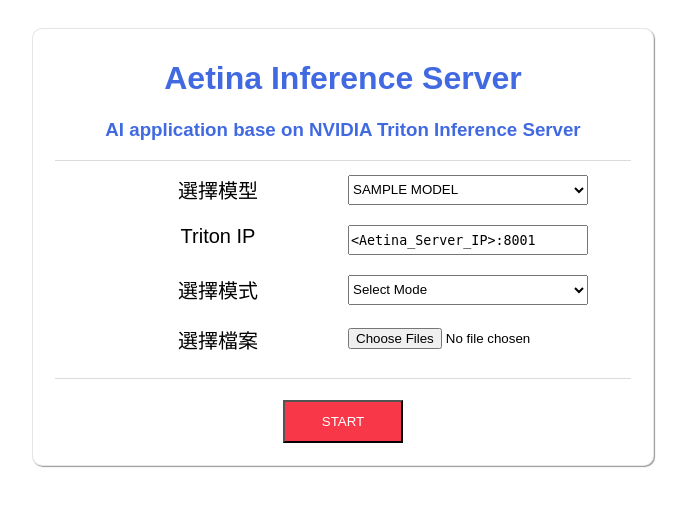
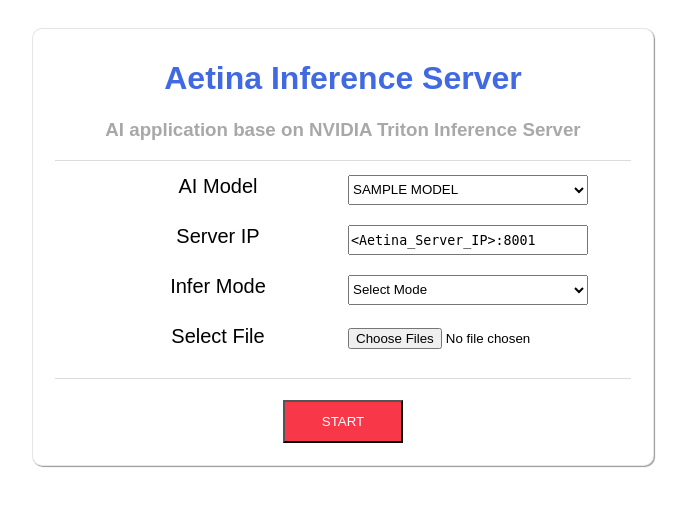
Before and after one commit to tinachoua/innotis_client, a Flask app: template templates/index.html in a window 1280 px wide. Shown: the top 506 px of the page, without its empty margins (297-983 px from the left). Run offline with Flask 2, Linux system fonts and the light colour scheme; the template is opened without the code that fills it: most values are stand-ins (such as "Sample title", 1, 10 or a date in 2020); parts of the project's set-up code (start-up, migrations or seed data) failed here and were passed over; some libraries are stand-ins or nearby versions.

Commit message:
modify index.html

```diff
--- a/templates/index.html
+++ b/templates/index.html
@@ -2,6 +2,9 @@
 <style>
     h1, .title {
         color: royalblue;
+    }
+    h3 {
+        color: #a8a8a8
     }
     form{
         width:100%;
@@ -162,7 +165,7 @@
                     <hr>
                     <!-- 選擇模型 -->
                     <div class="container flex-raw">
-                        <div class="item-left">選擇模型</div>
+                        <div class="item-left">AI Model</div>
                         <div class='item-right'>
                             <select name="myselect" class="custom-select" id="sel">
                                 {% for model, info in models %}
@@ -178,7 +181,7 @@
 
                     <!-- 設定IP -->
                     <div class="container flex_raw">
-                        <div class='item-left'>Triton IP</div>
+                        <div class='item-left'>Server IP</div>
                         <div class="item-right">
                             <textarea name="ip" class="ip-box" contenteditable="true"><Aetina_Server_IP>:8001</textarea>
                         </div>
@@ -186,7 +189,7 @@
 
                     <!-- 設定模式 -->
                     <div class="container flex_raw">
-                        <div class='item-left'>選擇模式</div>
+                        <div class='item-left'>Infer Mode</div>
                         <div class="item-right">
                             <select id="mode-sel" class="custom-select" >
                                 <option selected disabled>Select Mode</option>
@@ -199,7 +202,7 @@
 
                     <!-- 選擇檔案 -->
                     <div class="container   ">
-                        <div class='item-left'>選擇檔案</div>
+                        <div class='item-left'>Select File</div>
                         <div class="item-right">
                             <input id="upload_img" type="file" multiple="" name="file[]">
                         </div>
```
Also changed, not shown: README.md.
